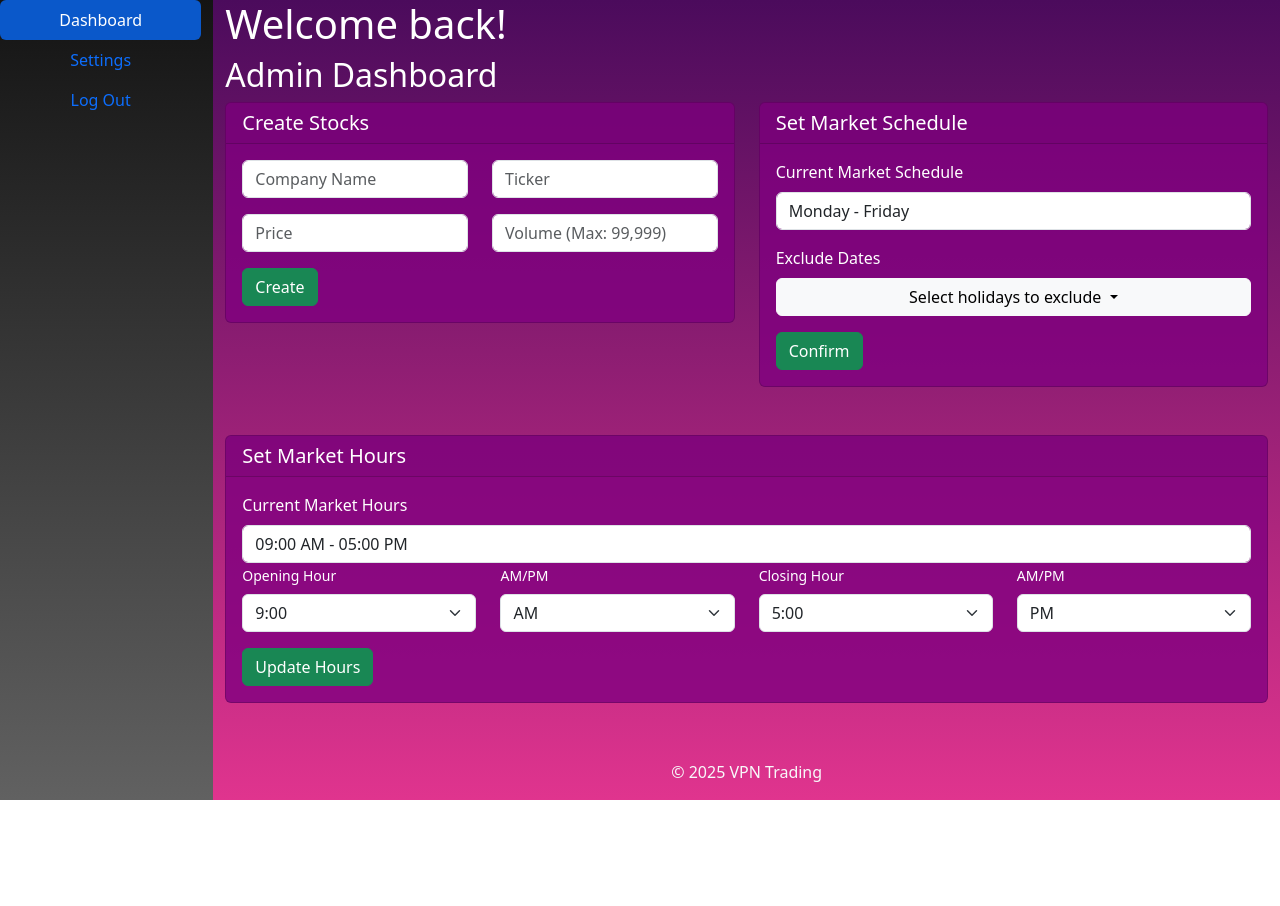
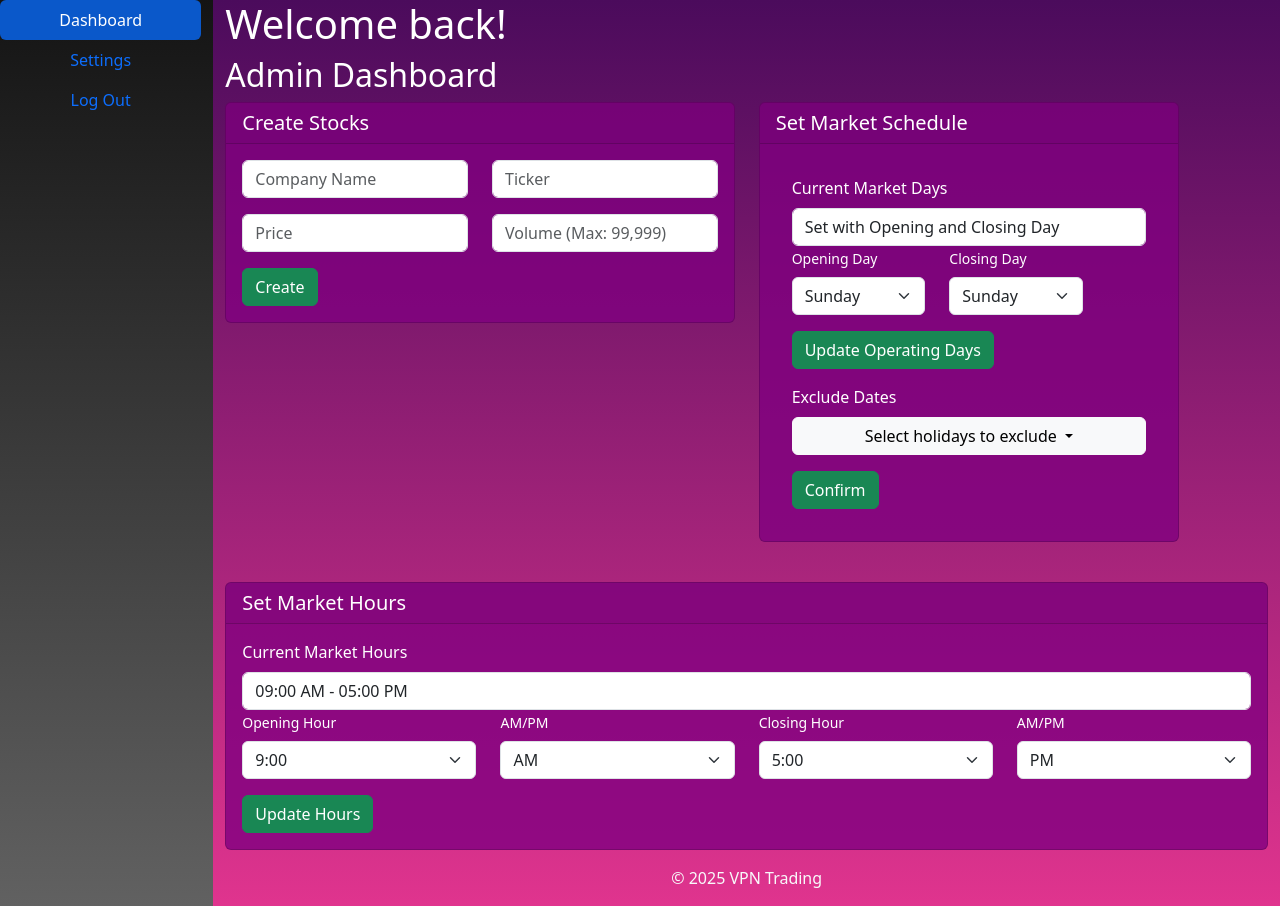
Before and after one commit to TrioStuds/Capstone-Git-Repo, a Flask app: page /admin_home in a window 1280 px wide. Before the commit the page ends 800 px from the top, so only its background shows below. Run offline with Flask 3, Linux system fonts and the light colour scheme; the visitor is signed in with stand-in values (Sample User, id 1).

Commit message:
updated dropdown to reflect operating days

```diff
--- a/templates/admin_home.html
+++ b/templates/admin_home.html
@@ -52,7 +52,7 @@
             </div>
 
          <!-- Right column : Market Schedule -->
-         <div class="col-md-6 mb-4">
+         <div class="col-md-5 mb-3">
             <div class="card" style="background-color: rgba(128, 0, 128, 0.8)">
                 <div class="card-header">
                     <h5 class="text-white mb-0">Set Market Schedule</h5>
@@ -60,18 +60,50 @@
                 <!-- Card body containing all form elements -->
                 <div class="card-body">
                     <!-- Current schedule display section -->
+                        <div class="card-body">
+                        <!-- Current market hours display -->
+                        <form class="Setting Market Days">
                             <div class="mb-3">
-                        <label class="form-label text-white">Current Market Schedule</label>
-                        <input type="text" class="form-control" value="Monday - Friday" readonly>
+                                <label class="form-label text-white">Current Market Days</label>
+                                <input type="text" class="form-control" value="Set with Opening and Closing Day" readonly>
+                                <div class="row">
+                                    <!-- Opening time dropdowns -->
+                                    <div class="col-md-5">
+                                        <label class="form-label text-white small">Opening Day</label>
+                                        <select name="opening_hour" class="form-select" required>
+                                            <option value="Sunday">Sunday</option>
+                                            <option value="Monday">Monday</option>
+                                            <option value="Tuesday">Tuesday</option>
+                                            <option value="Wednesday">Wednesday</option>
+                                            <option value="Thursday">Thursday</option>
+                                            <option value="Friday">Friday</option>
+                                            <option value="Saturday">Saturday</option>
+                                        </select>
                                     </div>
-                    <!-- Holiday exclusion dropdown section -->
-                    <div class="mb-3">
+                                    <!-- Closing day dropdown -->
+                                    <div class="col-md-5">
+                                        <label class="form-label text-white small">Closing Day</label>
+                                        <select name="closing_day" class="form-select" required>
+                                            <option value="Sunday">Sunday</option>
+                                            <option value="Monday">Monday</option>
+                                            <option value="Tuesday">Tuesday</option>
+                                            <option value="Wednesday">Wednesday</option>
+                                            <option value="Thursday">Thursday</option>
+                                            <option value="Friday">Friday</option>
+                                            <option value="Saturday">Saturday</option>
+                                        </select>
+                                    </div>
+                                </div>
+                            </div>
+                            <button type="submit" class="btn btn-success">Update Operating Days</button>
+                        </form>
+                        <div class="mb-3 mt-3">
                             <label class="form-label text-white">Exclude Dates</label>
                             <div class="dropdown">
                                 <button class="btn btn-light dropdown-toggle w-100" type="button" data-bs-toggle="dropdown">
                                     Select holidays to exclude
                                 </button>
-                            <ul class="dropdown-menu w-100">
+                                <ul class="dropdown-menu w-100"><!-- Holiday exclusion dropdown section -->
                                     <li><a class="dropdown-item" href="#">New Year's Day (January 1)</a></li>
                                     <li><a class="dropdown-item" href="#">Martin Luther King Jr. Day (3rd Monday in January)</a></li>
                                     <li><a class="dropdown-item" href="#">Washington's Birthday / Presidents' Day (3rd Monday in February)</a></li>
@@ -87,6 +119,7 @@
                             </div>
                         </div>
                         <button class="btn btn-success">Confirm</button>
+                    </div>
                 </div>
             </div>
          </div>
```
Lines whose indentation alone changed are shown as unchanged.
